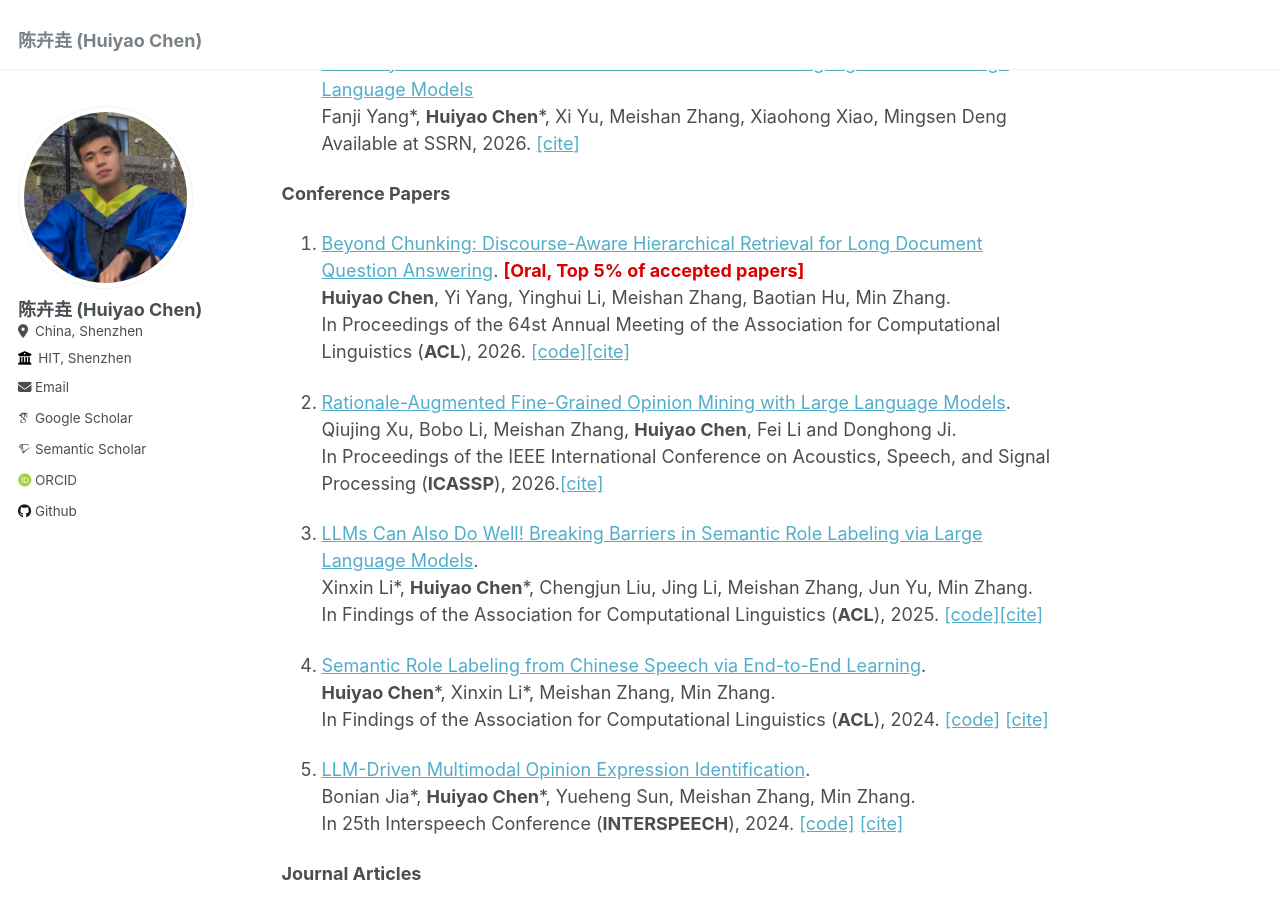
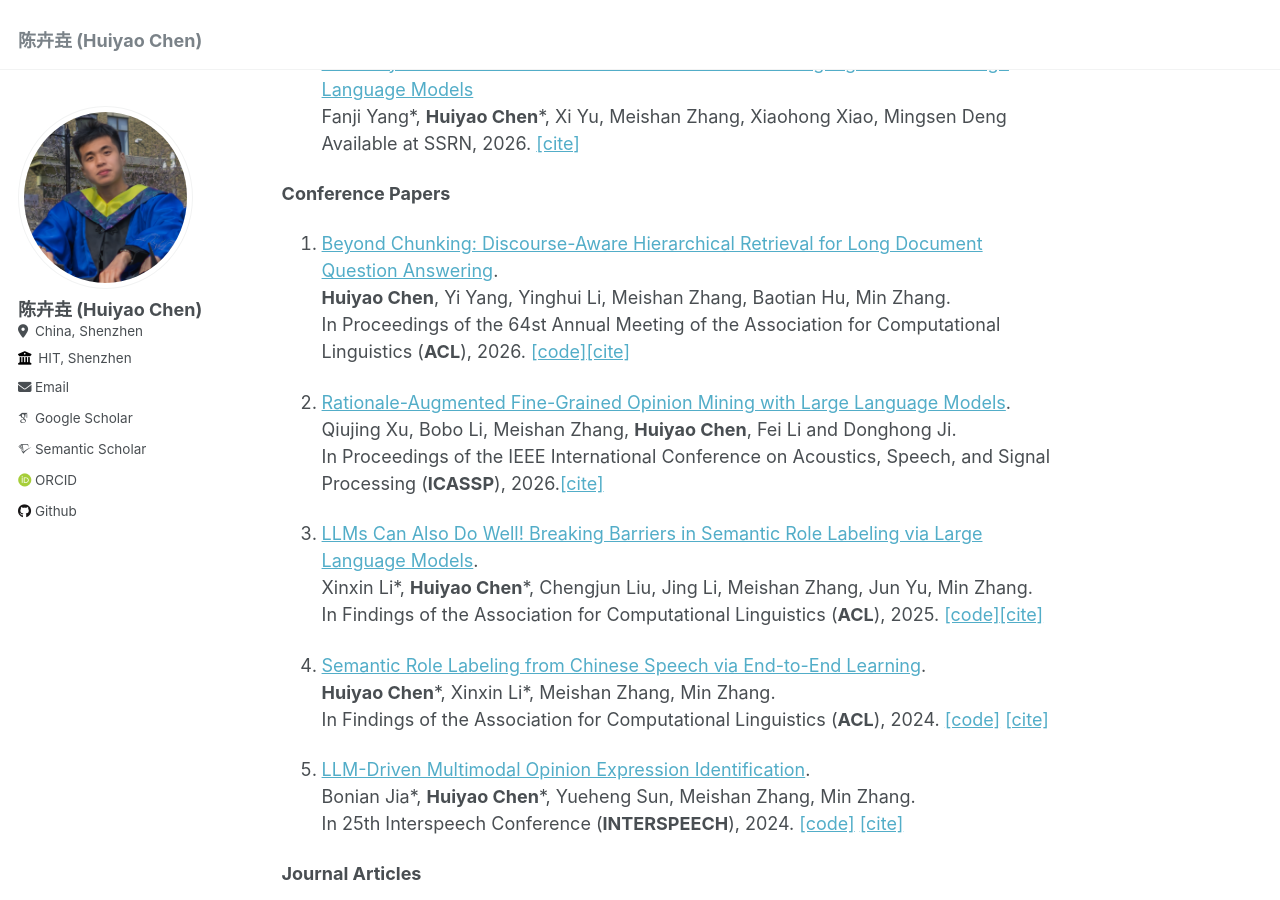
Before and after one commit to DreamH1gh/DreamH1gh.github.io, a Jekyll site: the page built from _pages/about.md, in a window 1280 px wide and 900 px high, scrolled down 1629 px. Built offline with Jekyll 4.4.1, drawn with Linux system fonts in a browser that asks for light colours; some web fonts are replaced.

```diff
--- a/_pages/about.md
+++ b/_pages/about.md
@@ -60,11 +60,11 @@ Available at SSRN, 2026. [[cite]](https://scholar.googleusercontent.com/scholar.
 
 **Conference Papers**
 
-1. [Beyond Chunking: Discourse-Aware Hierarchical Retrieval for Long Document Question Answering](https://arxiv.org/abs/2506.06313). **<font color=dark red>[Oral, Top 5% of accepted papers]</font>**
+1. [Beyond Chunking: Discourse-Aware Hierarchical Retrieval for Long Document Question Answering](https://aclanthology.org/2026.acl-long.829.pdf).
 <br/>
 **Huiyao Chen**, Yi Yang, Yinghui Li, Meishan Zhang, Baotian Hu, Min Zhang.
 <br/>
-In Proceedings of the 64st Annual Meeting of the Association for Computational Linguistics (**ACL**), 2026. [[code]](https://github.com/DreamH1gh/DISRetrieval)[[cite]](https://scholar.googleusercontent.com/scholar.bib?q=info:hsKCt3ze8xAJ:scholar.google.com/&output=citation&scisdr=CgLTt79aELL34fMlmNo:AAZF9b8AAAAAaE0jgNoR_459FNzSwGDdInMBYe4&scisig=AAZF9b8AAAAAaE0jgOikMvZY2qM7wPdzhL-eQnE&scisf=4&ct=citation&cd=-1&hl=zh-CN&scfhb=1)
+In Proceedings of the 64st Annual Meeting of the Association for Computational Linguistics (**ACL**), 2026. [[code]](https://github.com/DreamH1gh/DISRetrieval)[[cite]](https://aclanthology.org/2026.acl-long.829/)
 
 2. [Rationale-Augmented Fine-Grained Opinion Mining with Large Language Models](https://ieeexplore.ieee.org/document/11463491).
 <br/>
```
